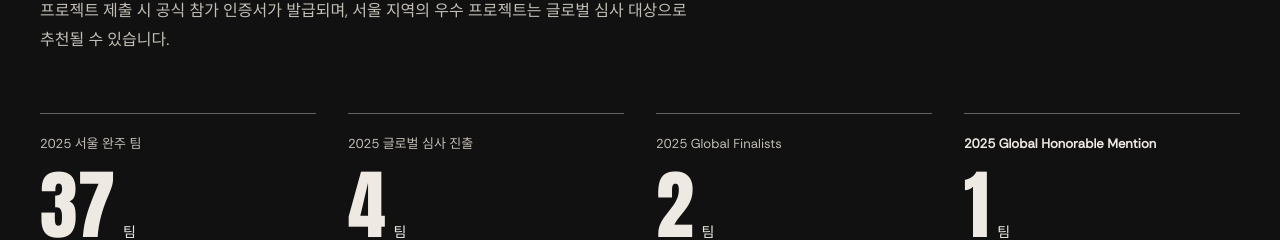
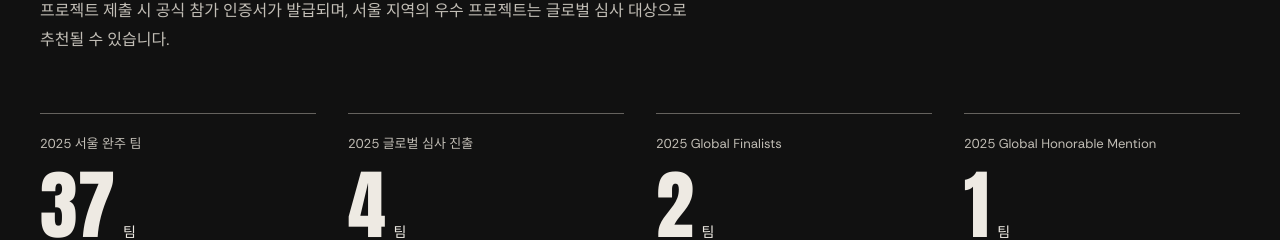
Before and after one commit to SeoulNASASpaceApps/web, a Next.js app in the folder frontend/: page /2026 in a window 1280 px wide. Shown: the part 5713-5953 px from the top of the page. Built offline with nearby package versions, Linux system fonts and the light colour scheme.

Commit message:
fix: align result labels and complete team name

```diff
--- a/frontend/src/app/2026/promo.css
+++ b/frontend/src/app/2026/promo.css
@@ -128,7 +128,6 @@
 .promo-home .results { display: grid; grid-template-columns: repeat(4, 1fr); gap: 32px; margin: 58px 0 30px; }
 .promo-home .results > div { border-top: 1px solid #65625e; padding-top: 20px; }
 .promo-home .results dt { color: #c2beb6; font-size: 13px; }
-.promo-home .results dt strong { color: #eeeae3; font-weight: 700; }
 .promo-home .results dd { margin: 14px 0 0; font: 76px/1 Impact, sans-serif; }
 .promo-home .results dd span { margin-left: 8px; font: 14px Arial, sans-serif; }
 .promo-home .global-stage .source-note { color: #c2beb6; }
--- a/frontend/src/components/cohort/promo/PromoSections.tsx
+++ b/frontend/src/components/cohort/promo/PromoSections.tsx
@@ -84,7 +84,7 @@ export function PromoGlobalStage({ locale }: { locale: Locale }) {
         <h2 id="global-title">{section.title[locale]}</h2>
         <p className="global-description">{section.description[locale]}</p>
         <dl className="results">
-          {section.stats.map((stat) => <div key={stat.label.en}><dt>{"emphasis" in stat && stat.emphasis ? <strong>{stat.label[locale]}</strong> : stat.label[locale]}</dt><dd>{stat.value}<span>{stat.unit[locale]}</span></dd></div>)}
+          {section.stats.map((stat) => <div key={stat.label.en}><dt>{stat.label[locale]}</dt><dd>{stat.value}<span>{stat.unit[locale]}</span></dd></div>)}
         </dl>
         <p className="source-note">
           {section.source[locale]}{" · "}
--- a/frontend/src/content/promo.ts
+++ b/frontend/src/content/promo.ts
@@ -255,7 +255,7 @@ export const promoContent = {
       { label: { ko: "2025 서울 완주 팀", en: "2025 Seoul teams completed" }, value: "37", unit: { ko: "팀", en: "teams" } },
       { label: { ko: "2025 글로벌 심사 진출", en: "2025 advanced to Global Judging" }, value: "4", unit: { ko: "팀", en: "teams" } },
       { label: { ko: "2025 Global Finalists", en: "2025 Global Finalists" }, value: "2", unit: { ko: "팀", en: "teams" } },
-      { label: { ko: "2025 Global Honorable Mention", en: "2025 Global Honorable Mention" }, value: "1", unit: { ko: "팀", en: "team" }, emphasis: true },
+      { label: { ko: "2025 Global Honorable Mention", en: "2025 Global Honorable Mention" }, value: "1", unit: { ko: "팀", en: "team" } },
     ],
     source: { ko: "2025년 서울 행사 성과", en: "2025 Seoul event results" },
     officialSeoul: { ko: "NASA 공식 서울 소개", en: "Official NASA Seoul page" },
--- a/frontend/src/content/team.ts
+++ b/frontend/src/content/team.ts
@@ -179,7 +179,7 @@ export const organizingTeamProfiles: readonly TeamProfile[] = [
   },
   {
     id: "hyunji-na",
-    name: "나현지",
+    name: "나현지 Hyunji Na",
     copy: {
       ko: {
         affiliation: "알라딘커뮤니케이션 백엔드 개발자",
```
